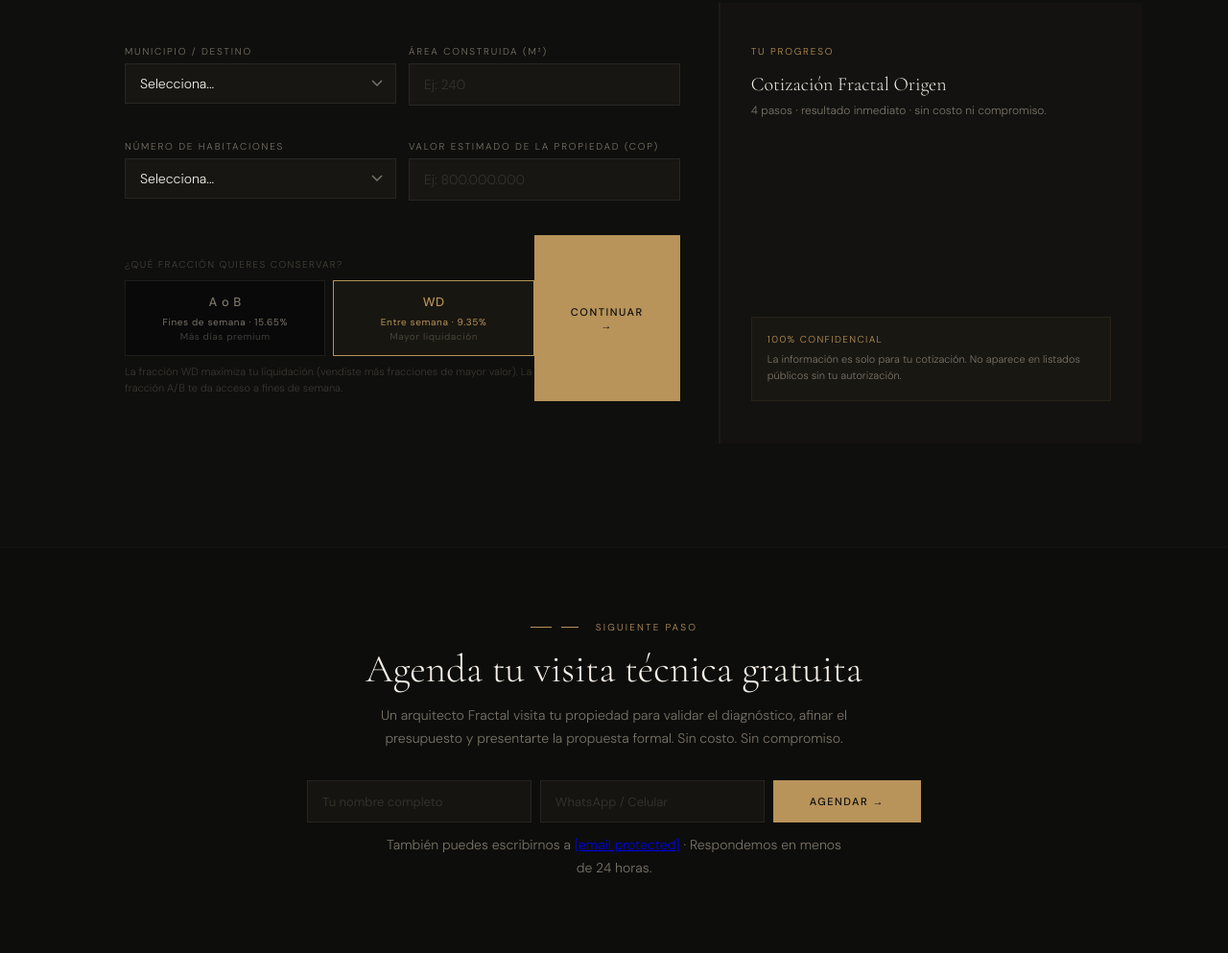
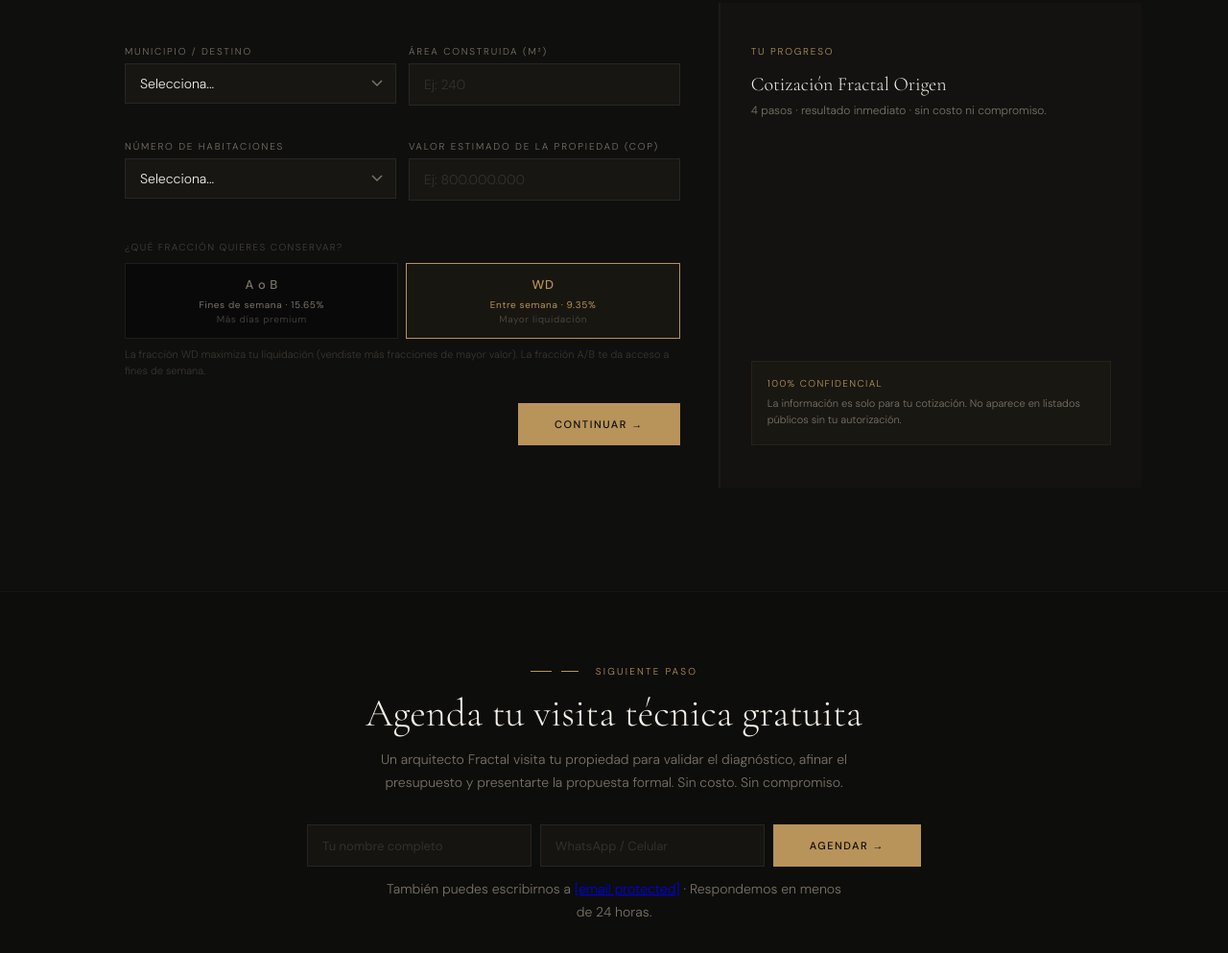
Before and after one commit to satoshigod/fractal-3.0, a plain HTML site: page origen.html in a window 1280 px wide. Shown: the part 5002-5995 px from the top of the page at 96% size. Drawn offline with nearby package versions, Linux system fonts and the light colour scheme.

Commit message:
Add files via upload

```diff
--- a/origen.html
+++ b/origen.html
@@ -734,8 +734,6 @@ footer{border-top:1px solid rgba(122,116,104,.09);padding:44px 48px 28px;backgro
               <span class="form-error" id="err-val">Ingresa un valor estimado</span>
             </div>
           </div>
-          <div style="margin-top:4px;display:flex;justify-content:flex-end">
-
           <div style="margin-top:24px;margin-bottom:4px">
             <label style="font-size:10px;letter-spacing:.14em;text-transform:uppercase;color:rgba(122,116,104,.5);display:block;margin-bottom:10px">¿Qué fracción quieres conservar?</label>
             <div style="display:flex;gap:8px">
@@ -752,7 +750,8 @@ footer{border-top:1px solid rgba(122,116,104,.09);padding:44px 48px 28px;backgro
             </div>
             <div style="font-size:11px;color:rgba(122,116,104,.4);margin-top:8px;line-height:1.6">La fracción WD maximiza tu liquidación (vendiste más fracciones de mayor valor). La fracción A/B te da acceso a fines de semana.</div>
           </div>
-          <button class="btn-primary" onclick="step1()">Continuar →</button>
+          <div style="display:flex;justify-content:flex-end;margin-top:24px">
+            <button class="btn-primary" onclick="step1()">Continuar →</button>
           </div>
         </div>
         <div class="cot-aside">
```
